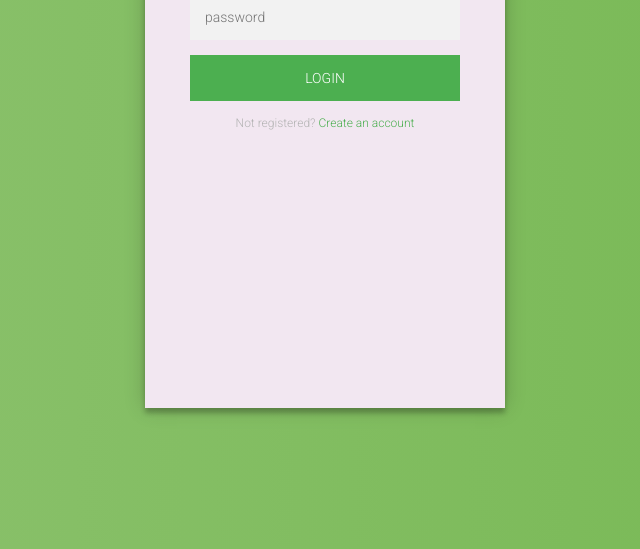
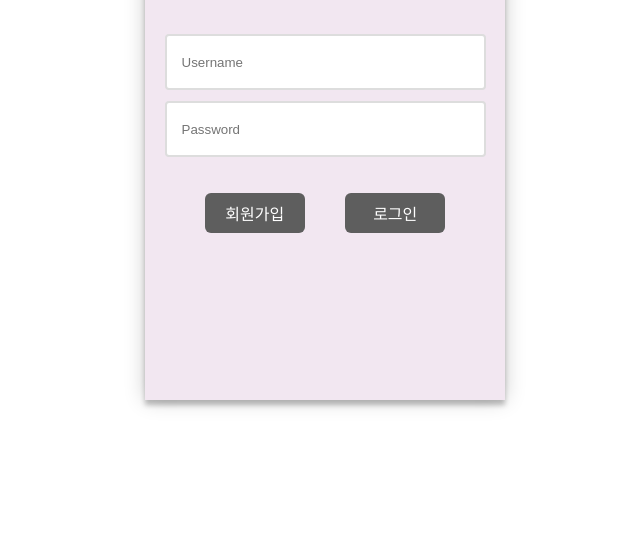
Before and after one commit to mjin1220/7Talk-UI, a plain HTML site: page view/Intro.html in a window 1280 px wide. Shown: the part 251-800 px from the top of the page, without its empty margins (315-955 px from the left). Drawn offline with Linux system fonts and the light colour scheme.

Commit message:
첫 화면 추가

```diff
--- a/stylesheets/common.css
+++ b/stylesheets/common.css
@@ -1,101 +1,64 @@
-@import url(https://fonts.googleapis.com/css?family=Roboto:300);
+*:focus{
+  outline: none;
+}
 
-.login-page {
-  width: 360px;
-  padding-top: 4%;
-  margin: auto;
+body {
+  font-family: Arial,sans-serif;
+  background: white;
 }
-.form {
+
+.main_container {
   position: relative;
   z-index: 1;
   background: rgb(242, 231, 241);
   max-width: 360px;
-  height: 510px;
+  height: 600px;
   margin: auto;
-  padding: 45px;
+  margin-top: 4%;
   text-align: center;
   box-shadow: 0 0 20px 0 rgba(0, 0, 0, 0.2), 0 5px 5px 0 rgba(0, 0, 0, 0.24);
 }
-.form input {
-  font-family: "Roboto", sans-serif;
-  outline: 0;
-  background: #f2f2f2;
-  width: 100%;
-  border: 0;
-  margin: 0 0 15px;
-  padding: 15px;
-  box-sizing: border-box;
-  font-size: 14px;
+
+.main_container img {
+  margin-top: 30%;
 }
-.form button {
-  font-family: "Roboto", sans-serif;
-  text-transform: uppercase;
-  outline: 0;
-  background: #4CAF50;
-  width: 100%;
-  border: 0;
-  padding: 15px;
-  color: #FFFFFF;
-  font-size: 14px;
-  -webkit-transition: all 0.3 ease;
-  transition: all 0.3 ease;
-  cursor: pointer;
+
+.login_form {
+  margin-top: 10%;
 }
-.form button:hover,.form button:active,.form button:focus {
-  background: #43A047;
+
+.login_form input {
+  margin-top: 3%;
+  border-radius: 4px;
+  border-width: 2px;
+  border-style: solid;
+  border-color: #ddd;
+  height: 50px;
+  width: 300px;
+  padding-left: 15px;
 }
-.form .message {
-  margin: 15px 0 0;
-  color: #b3b3b3;
-  font-size: 12px;
+
+.login_form input:focus {
+  border: 2px solid #f5b7f0;
+  border-radius: 0px;
 }
-.form .message a {
-  color: #4CAF50;
-  text-decoration: none;
+
+.login_form .button_group {
+  margin-top: 10%;
 }
-.form .register-form {
-  display: none;
+
+.login_form .button_group button{
+  border-radius: 6px;
+  border:none;
+  background-color: rgb(94, 94, 94);
+  font-size: 16px;
+  color: rgb(255, 255, 255);
+  text-align: center;
+  width: 100px;
+  height: 40px;
+  margin: auto 5% auto 5%;
 }
-.container {
-  position: relative;
-  z-index: 1;
-  max-width: 300px;
-  margin: 0 auto;
+
+.login_form .button_group button:hover{
+  background-color: rgb(165, 162, 162);
 }
-.container:before, .container:after {
-  content: "";
-  display: block;
-  clear: both;
-}
-.container .info {
-  margin: 50px auto;
-  text-align: center;
-}
-.container .info h1 {
-  margin: 0 0 15px;
-  padding: 0;
-  font-size: 36px;
-  font-weight: 300;
-  color: #1a1a1a;
-}
-.container .info span {
-  color: #4d4d4d;
-  font-size: 12px;
-}
-.container .info span a {
-  color: #000000;
-  text-decoration: none;
-}
-.container .info span .fa {
-  color: #EF3B3A;
-}
-body {
-  background: #76b852; /* fallback for old browsers */
-  background: -webkit-linear-gradient(right, #76b852, #8DC26F);
-  background: -moz-linear-gradient(right, #76b852, #8DC26F);
-  background: -o-linear-gradient(right, #76b852, #8DC26F);
-  background: linear-gradient(to left, #76b852, #8DC26F);
-  font-family: "Roboto", sans-serif;
-  -webkit-font-smoothing: antialiased;
-  -moz-osx-font-smoothing: grayscale;
-}
--- a/view/Intro.html
+++ b/view/Intro.html
@@ -1,5 +1,6 @@
 <!DOCTYPE html>
 <html lang="en">
+
 <head>
   <meta charset="UTF-8">
   <meta name="viewport" content="width=device-width, initial-scale=1.0">
@@ -7,25 +8,20 @@
   <link rel="stylesheet" href="../stylesheets/common.css">
   <title>7-Talk</title>
 </head>
+
 <body>
-    <div class="login-page">
-        <div class="form">
-          <img src="../images/7-talk_logo.png" alt="7-talk_logo">
-          <form class="register-form">
-            <input type="text" placeholder="name"/>
-            <input type="password" placeholder="password"/>
-            <input type="text" placeholder="email address"/>
-            <button>create</button>
-            <p class="message">Already registered? <a href="#">Sign In</a></p>
-          </form>
-          <form class="login-form">
-            <input type="text" placeholder="username"/>
-            <input type="password" placeholder="password"/>
-            <button>login</button>
-            <p class="message">Not registered? <a href="#">Create an account</a></p>
+  <div class='main_container'>
+    <img src="../images/7-talk_logo.png" alt="7-talk_logo.png">
+    <form class='login_form'>
+      <input type="text" placeholder="Username" required>
+      <input type="password" placeholder="Password" required>
+      <div class="button_group">
+        <button>회원가입</button>
+        <button>로그인</button>
+      </div>
     </form>
   </div>
-      </div>
-      <script src="../javascripts/intro.js"></script>
+
 </body>
+
 </html>
```
Lines whose indentation alone changed are shown as unchanged.
